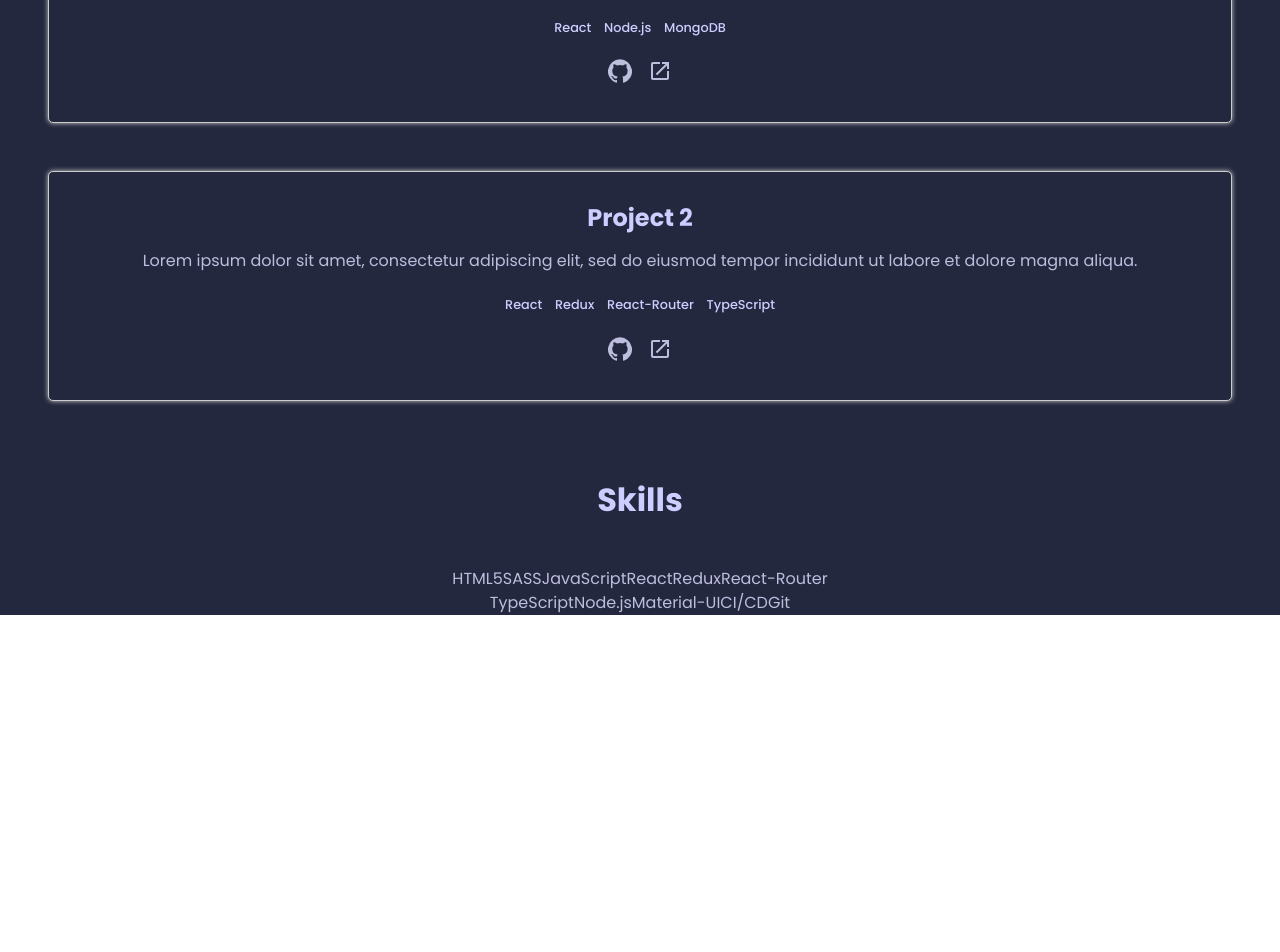
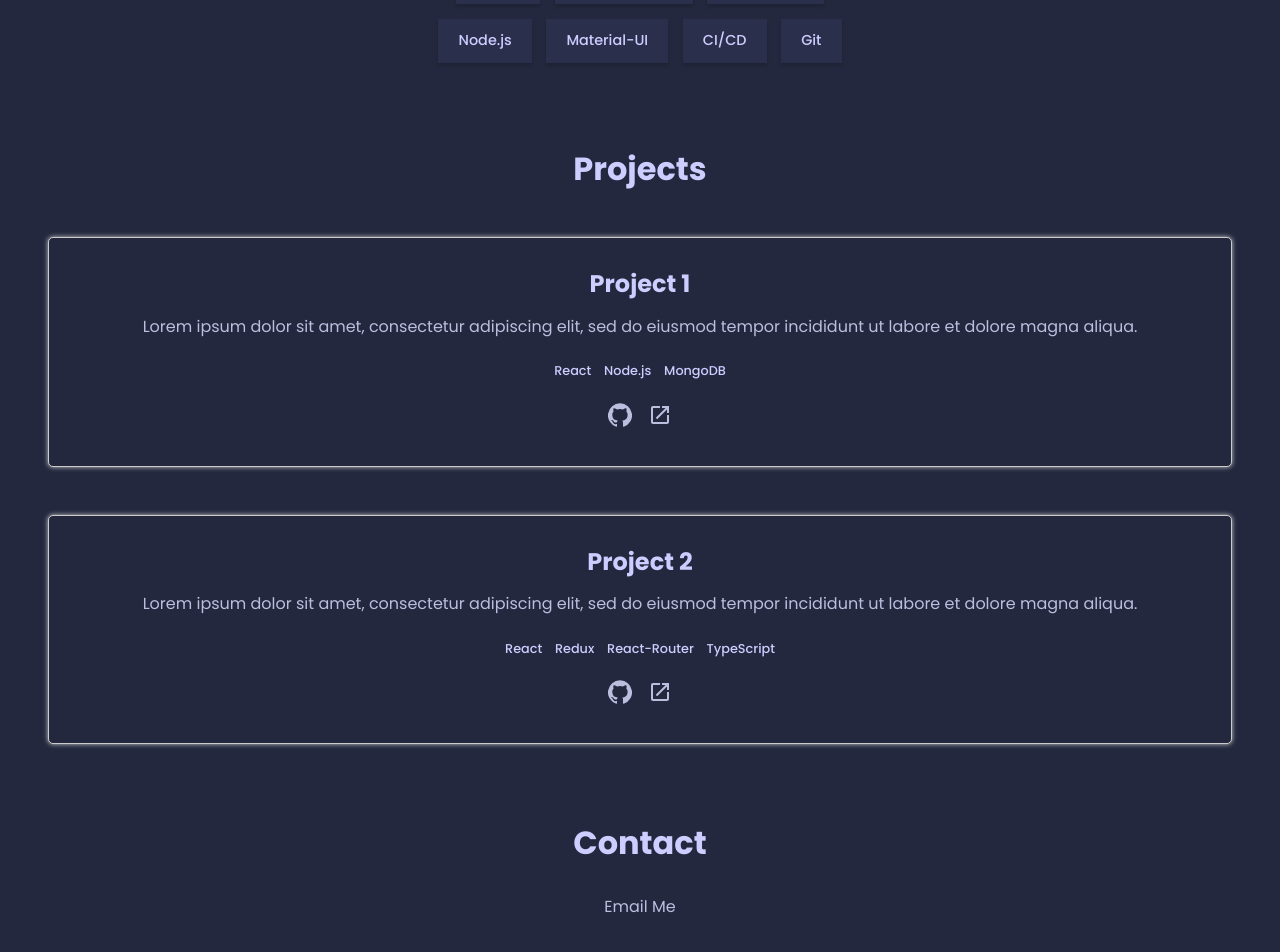
Before and after one commit to DanielVertlib/portfolio, a React (Create React App) app: page / in a window 1280 px wide. Shown: the part 736-1688 px from the top of the page. Before the commit the page ends 1399 px from the top, so only its background shows below. Built offline with nearby package versions, Linux system fonts and the light colour scheme.

Commit message:
Skills section complete, started contact component

```diff
--- a/src/App.js
+++ b/src/App.js
@@ -6,6 +6,7 @@ import NavBar from "./components/NavBar/navbar"
 import About from "./pages/About/about"
 import Projects from "./pages/Projects/projects"
 import Skills from "./pages/Skills/skills"
+import Contact from "./pages/Contact/contact"
 
 import './App.scss'
 
@@ -17,8 +18,9 @@ function App() {
     <div className={`${theme} app`}>
       <NavBar />
       <About />
+      <Skills />
       <Projects />
-      <Skills />
+      <Contact />
     </div>
   )
 }
--- a/src/App.scss
+++ b/src/App.scss
@@ -6,6 +6,7 @@
   line-height: 1.5;
   color: $clr-fg;
   background-color: $clr-bg;
+  padding-bottom: 6em;
 
   .light {
     $clr-bg: #fcfcfc;
--- a/src/components/NavBar/navbar.scss
+++ b/src/components/NavBar/navbar.scss
@@ -5,9 +5,6 @@
   display: flex;
   justify-content: flex-end;
   align-items: center;
-  position: sticky;
-  top: 0;
-  z-index: 2;
 
   .navbar-menu-item {
     margin: 0 1rem;
--- /dev/null
+++ b/src/pages/Contact/contact.js
@@ -0,0 +1,24 @@
+import React from "react"
+
+import './contact.scss'
+
+const ContactButton = () => {
+  return (
+    <div className="contact-button">
+      <a href="mailto:danielvertlib@hotmail.ca" className="contact-button-content">
+        Email Me
+      </a>
+    </div>
+  )
+}
+
+const Contact = () => {
+  return (
+    <div className="contact">
+      <h2 className="contact-title">Contact</h2>
+      <ContactButton />
+    </div>
+  )
+}
+
+export default Contact
--- /dev/null
+++ b/src/pages/Contact/contact.scss
@@ -0,0 +1,12 @@
+.contact {
+  margin-top: 5em;
+
+  .contact-title {
+    text-align: center;
+  }
+
+  .contact-button {
+    margin-top: 2em;
+    text-align: center;
+  }
+}
--- a/src/pages/Skills/skills.scss
+++ b/src/pages/Skills/skills.scss
@@ -15,11 +15,20 @@
     flex-wrap: wrap;
     justify-content: center;
 
-    .skills-list-item {
+    .skills-item {
       margin: 0.5em;
       font-weight: 500;
       font-size: .8rem;
       color: $clr-fg-alt;
+      display: block;
+      cursor: pointer;
+      padding: 0.8em 1.4em;
+      font-weight: 500;
+      font-size: .9rem;
+      text-transform: none;
+      background-color: $clr-bg-alt;
+      box-shadow: 0 3px 3px 0 rgba(0,0,0,.15);
+      border: 0;
     }
   }
 }
```
